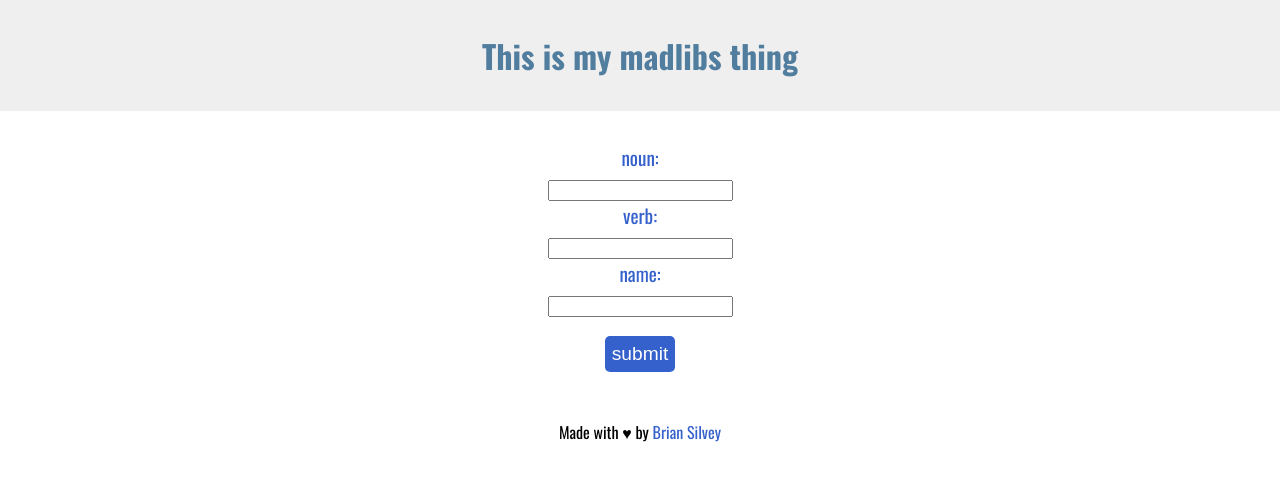
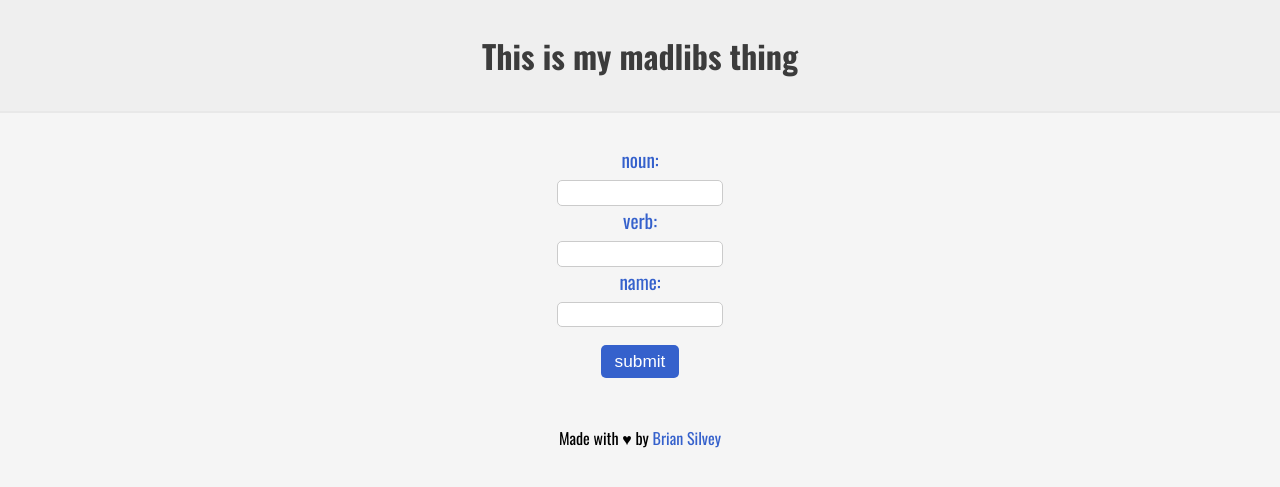
Before and after one commit to briansilvey/madlibs-project, a PHP site: page /story.php in a window 1280 px wide. Shown: the top 487 px of the page. Run offline with PHP 8.4, Linux system fonts and the light colour scheme; some libraries are stand-ins or nearby versions.

Commit message:
making style changes

```diff
--- a/css/main.css
+++ b/css/main.css
@@ -1,6 +1,7 @@
 body{
 	margin: 0;
 	padding: 0;
+	background-color: #f5f5f5;
 }
 
 h1 {
@@ -23,13 +24,14 @@ a {
 	color: #3561cc;
 }
 
-a :hover {
-	color: #517d9e;
-	transition-timing-function: ease-in;
+a:hover {
+	transition: color 0.5s ease;
+	color: #507eef;
 }
 
 header {
     background-color: #efefef;
+    border-bottom: 2px solid #e8e8e8;
 }
 
 header h1 {
@@ -38,6 +40,11 @@ header h1 {
 
 header a {
 	color: #000;
+}
+
+header a:hover {
+	transition: color 0.5s ease;
+	color: #3c3c3c;
 }
 
 .formwrap {
@@ -51,15 +58,28 @@ header a {
 	color: #3561cc;
 }
 
+input[type="text"] {
+    border-radius: 5px;
+    border: 1px solid #cbcbcb;
+    padding: .4em;
+    font-size: 12px;
+}
+
 #submitbtn {
 	font-family: sans-serif;
+	font-weight: 100;
     margin-top: 1em;
-    font-size: 1em;
+    font-size: .9em;
     color: #fff;
     background-color: #3561cc;
     border-radius: 5px;
     border: none;
-    padding: 0.35em;
+    padding: 0.35em .8em;
+}
+
+#submitbtn:hover {
+    transition: background-color 0.5s ease;
+    background-color: #507eef;
 }
 
 #showanotherbtn {
```
